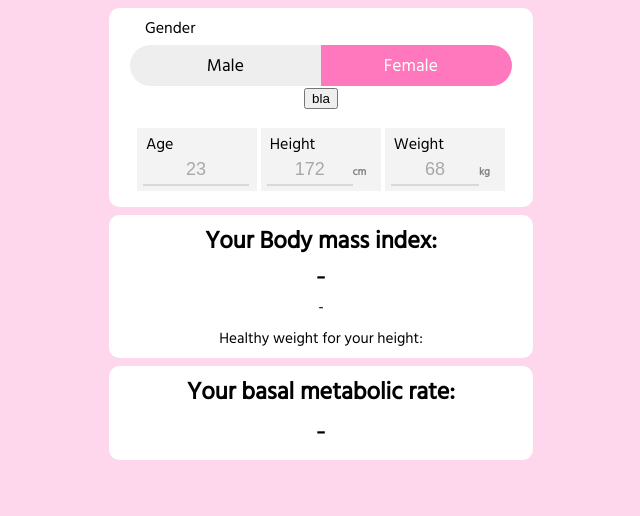
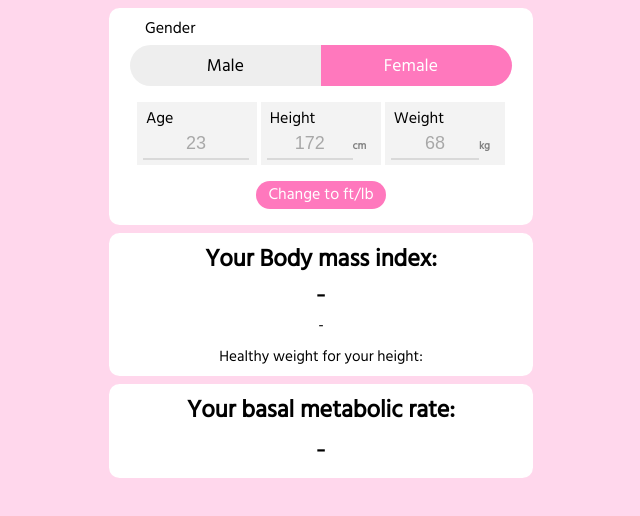
Before and after one commit to VinnyStuff/BMI-BMR-Tracker, a plain HTML site: page index.html in a window 1280 px wide. Both pictures are taken after a click on the button "Female". Shown: the whole page, without its empty margins (319-959 px from the left). Drawn offline with Linux system fonts and the light colour scheme.

Commit message:
botão de troca de sistema de medida

```diff
--- a/index.html
+++ b/index.html
@@ -15,9 +15,6 @@
             <label for="button">Gender</label>
             <button type="button" id="male" class="gender" value="male">Male</button>
             <button type="button" id="female" class="gender" value="female">Female</button>
-        </div>
-        <div>
-            <button>bla</button>
         </div>
         <div id="ageDiv">
             <label id="labelAge" for="age">Age</label>
@@ -40,6 +37,9 @@
             <br>
             <input type="number" name="weight" id="weight" placeholder="68"><label class="measure" id="measureWeight" for="weight">kg</label>
         </div>
+        <div>
+            <button id="changeUnit">Change to ft/lb</button>
+        </div>
     </div>
 
     <div class="output">
--- a/script.js
+++ b/script.js
@@ -10,41 +10,55 @@ window.onload = function() {
     document.getElementById("weight").oninput = getTheValuesAndCalculate;
 
     document.getElementById("imperialSystem").style.display = "none"
+    document.getElementById("changeUnit").classList.add("backgroundColorMale");
+    document.getElementById("changeUnit").onclick = changeUnitsOfMeasurement;
 }
 
 function changeGender(e){
     const buttonPressed = e.target;
+    const buttonChangeUnit = document.getElementById("changeUnit");
+
     if (buttonPressed.value == "male"){
         if (buttonPressed.classList.contains('inactive') == true){
             buttonPressed.classList.remove('inactive');
             document.getElementById("female").classList.add('inactive');
+
             document.body.style.backgroundColor = "#D5F3FE";
+
+            buttonChangeUnit.classList.add("backgroundColorMale");
+            buttonChangeUnit.classList.remove("backgroundColorFemale");
         }
     }
     else if (buttonPressed.value == "female"){
         if (buttonPressed.classList.contains('inactive') == true){
             buttonPressed.classList.remove('inactive');
             document.getElementById("male").classList.add('inactive');
+
             document.body.style.backgroundColor = "#FFD7EC";
+
+            buttonChangeUnit.classList.remove("backgroundColorMale");
+            buttonChangeUnit.classList.add("backgroundColorFemale");
         }
     }
     cleanAll("gender")
 }
 
 function changeUnitsOfMeasurement(e){
-    const buttonPressed = e.target;
+    const currentButton = e.target;
     const metricSystemDiv = document.getElementById("metricSystem");
     const imperialSystemDiv = document.getElementById("imperialSystem");
     const weight = document.getElementById("weight");
     const weightLabel = document.getElementById("measureWeight");
 
-    if (buttonPressed.value === "imperial"){ //active imperial system
+    if (currentButton.innerText === "Change to ft/lb"){ //active imperial system
+        currentButton.innerText = "Change to cm/kg"
         weightLabel.innerText = "lb";
         weight.placeholder = "150";
         metricSystemDiv.style.display = "none"
         imperialSystemDiv.style.display = "block"
     }
-    else if (buttonPressed.value === "metric"){ //active metric system
+    else if (currentButton.innerText === "Change to cm/kg"){ //active metric system
+        currentButton.innerText = "Change to ft/lb"
         weightLabel.innerText = "kg";
         weight.placeholder = "68";
         metricSystemDiv.style.display = "block"
--- a/style.css
+++ b/style.css
@@ -24,7 +24,7 @@ label{
     width: 97%;
     max-width: 26.5em;
     border-radius: 0.66em;
-    padding-bottom: 1em;
+    padding-bottom: 0.5em;
     padding-top: 0.5em;
 }
 
@@ -206,3 +206,33 @@ input::placeholder{
     float: left;
     margin-left: 8.5%;
 }
+
+
+
+
+
+#changeUnit{
+    font-family: 'Hind', sans-serif;
+    font-size: 1em;
+    margin-top: 1em;
+    margin-bottom: 0.5em;
+    padding-left: 0.75em;
+    padding-right: 0.75em;
+    border: none;
+    border-radius: 1em;
+    color: white;
+}
+
+.backgroundColorMale{
+    background-color: #3C99DC;
+}
+
+.backgroundColorFemale{
+    background-color: #FF78BD;
+}
+
+
+#changeUnit:active{
+    background-color: #EEEEEE;
+    color: black;
+}
```
